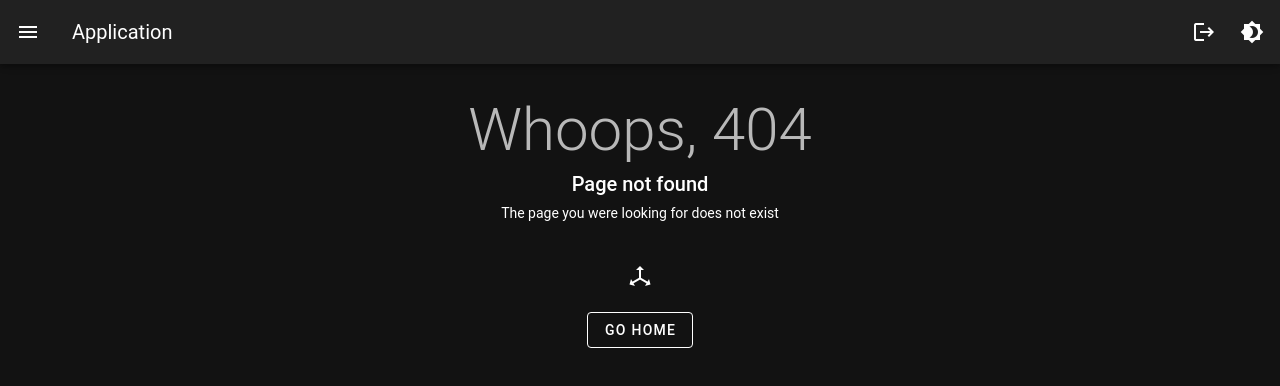
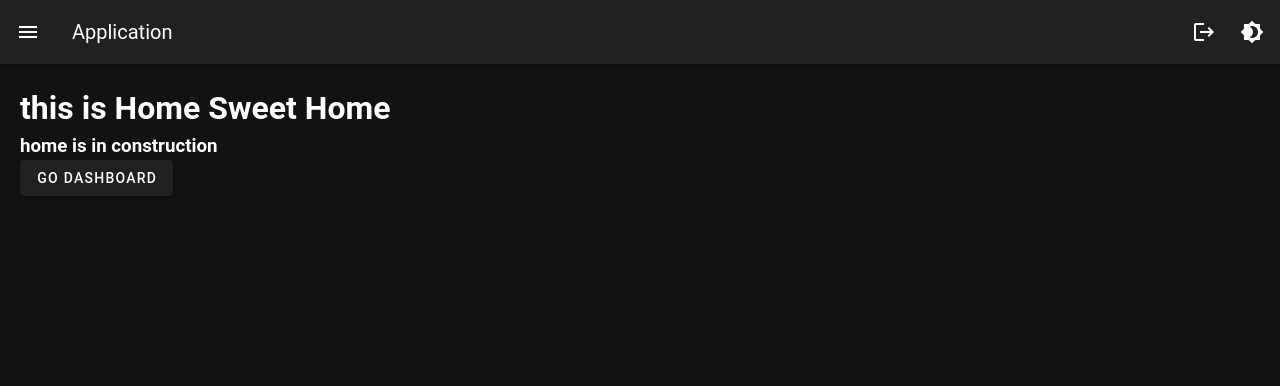
Before and after one commit to lotfi-el-yousfi/vueSecure, a Vue app: page / in a window 1280 px wide. Before the commit this address had no page. Shown: the top 386 px of the page. Built offline with nearby package versions, Linux system fonts and the light colour scheme; sample sign-in values are in the browser's storage.

Commit message:
feat: adding home page

```diff
--- /dev/null
+++ b/src/employee/views/home.vue
@@ -0,0 +1,9 @@
+<template>
+    <h1> this is Home Sweet Home </h1>
+    <h3> home is in construction </h3>
+    <v-btn to="dashboard">go dashboard</v-btn>
+</template>
+
+<script setup lang="ts">
+
+</script>
--- a/src/router/index.ts
+++ b/src/router/index.ts
@@ -15,6 +15,14 @@ const routes: RouteRecordRaw[] = [
       } else {
         next()
       }
+    }
+  },
+  {
+    path: '/',
+    name: 'home',
+    component: () => import('@/employee/views/home.vue'),
+    meta: {
+      requiresAuth: true
     }
   },
   {
```
